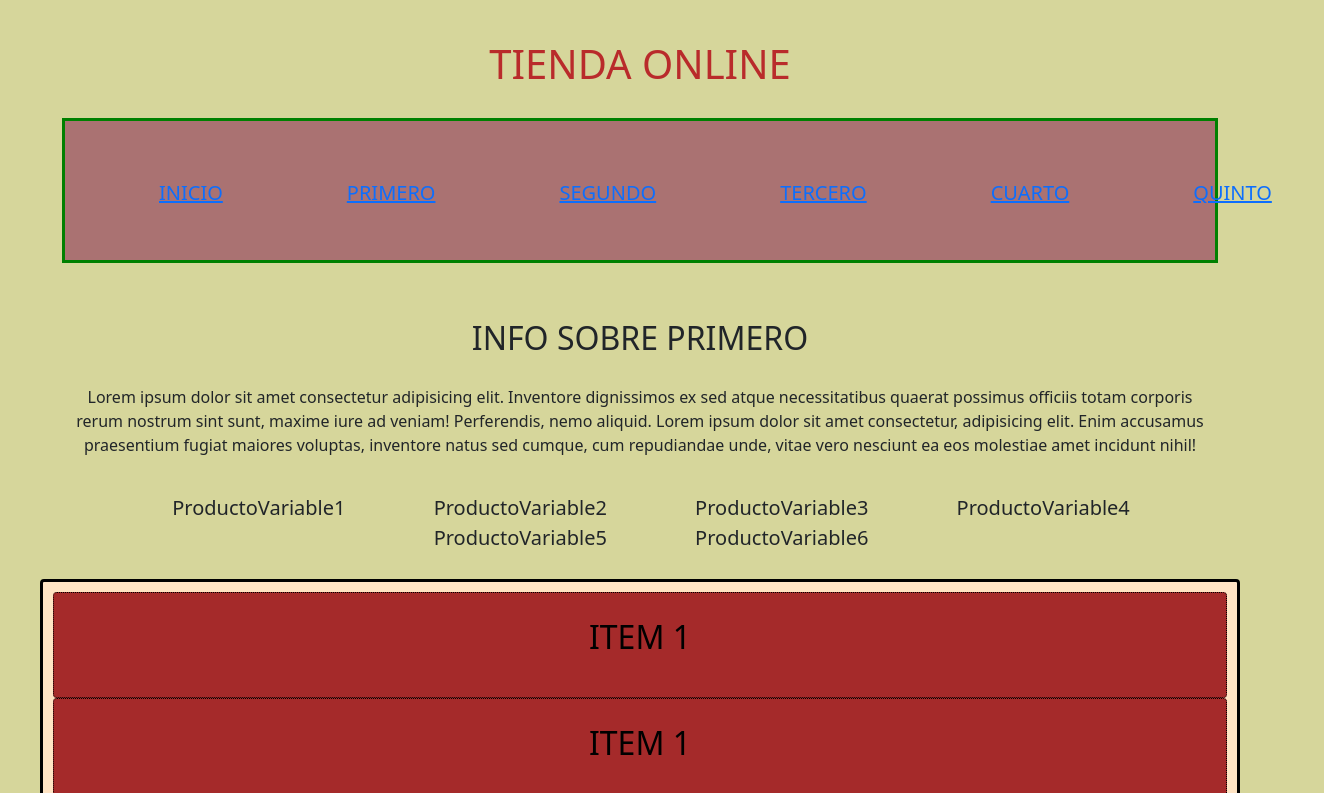
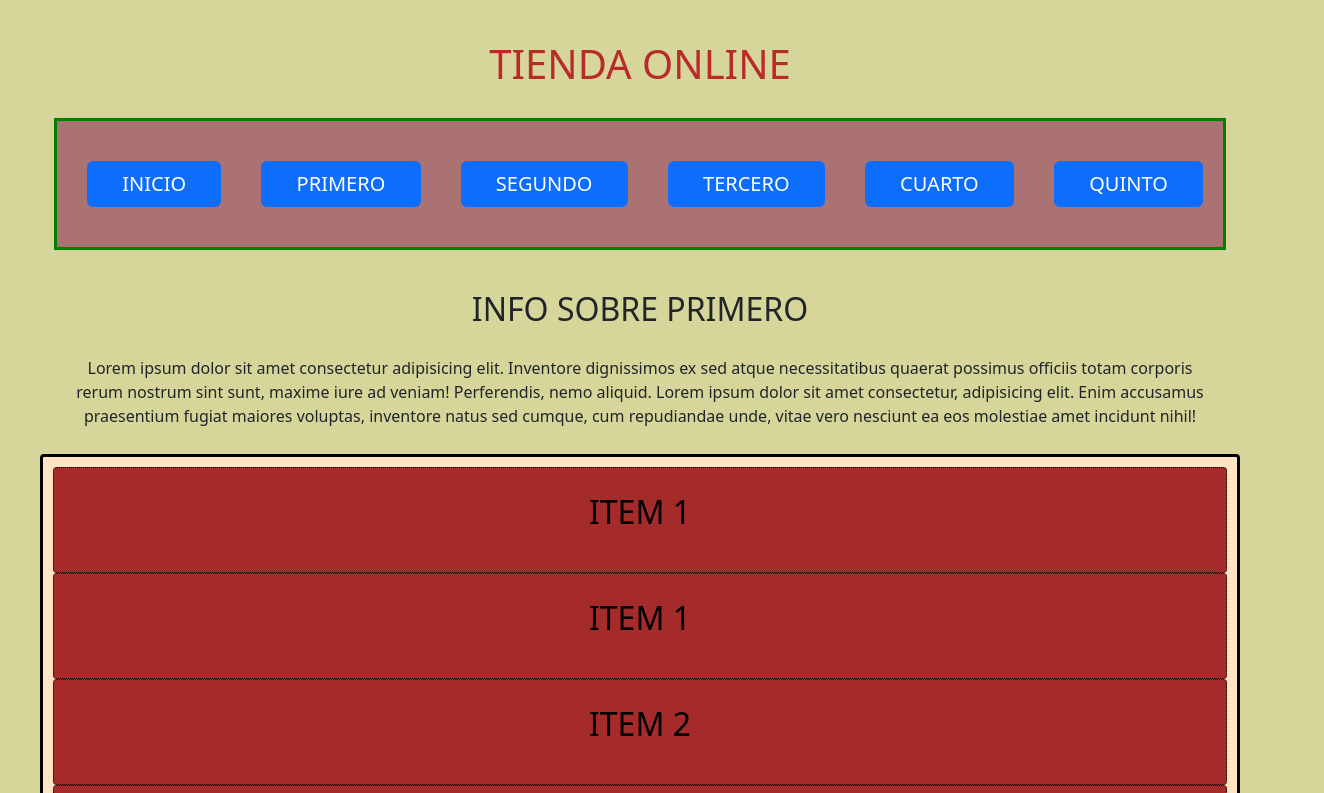
Before and after one commit to ivanemanuelenria/ProyectoIvan, a plain HTML site: page pages/primero.html in a window 1280 px wide. Shown: the top 793 px of the page, 1324 px wide, since content can reach past the window. Drawn offline with nearby package versions, Linux system fonts and the light colour scheme.

Commit message:
ultimocambioBoost

```diff
--- a/pages/css/estilo.css
+++ b/pages/css/estilo.css
@@ -20,17 +20,17 @@ h1 {
 .botones {
     background-color: rgb(170, 114, 114);
     border: 3px green solid;
-    padding-top: 15px;
-    padding-bottom: 10px;
+    /* padding-top: 15px;
+    padding-bottom: 10px; */
     display: flex;
     align-content: center;
 }
 li {
     display: inline;
-    padding: 2rem ;
+    /* padding: 2rem ; */
     font-size: 20px;
-    align-items: center;
-    width: 100%;
+    /* align-items: center; */
+    /* width: 100%; */
 }
 .botonesPie {
     display: inline-block;
@@ -53,7 +53,7 @@ li {
     border: 3px black solid;
     border-radius: 4px;
     /* margin: auto; */
-    /* display: flex; */
+    display: flex;
     flex-flow: row wrap;}
 .HijoFlex {
         background-color: brown;
--- a/pages/primero.html
+++ b/pages/primero.html
@@ -14,14 +14,14 @@
 </head>
 <body class="bodyInicio container-fluid">
     <h1>TIENDA ONLINE</h1>
-    <nav>
-        <ul class="botones">
-            <li><a href="../index.html" target="_blank">INICIO</a></li>
-            <li><a href="primero.html">PRIMERO</a></li>
-            <li><a href="segundo.html">SEGUNDO</a></li>
-            <li><a href="tercero.html">TERCERO</a></li>
-            <li><a href="cuarto.html">CUARTO</a></li>
-            <li><a href="quinto.html">QUINTO</a></li>
+    <nav class="container-fluid">
+        <ul class="botones nav nav-pills nav-fill">
+            <li class="nav-item"><a class="nav-link active" href="../index.html" target="_blank">INICIO</a></li>
+            <li class="nav-item"><a class="nav-link active" href="primero.html">PRIMERO</a></li>
+            <li class="nav-item"><a class="nav-link active" href="segundo.html">SEGUNDO</a></li>
+            <li class="nav-item"><a class="nav-link active" href="tercero.html">TERCERO</a></li>
+            <li class="nav-item"><a class="nav-link active" href="cuarto.html">CUARTO</a></li>
+            <li class="nav-item"><a class="nav-link active" href="quinto.html">QUINTO</a></li>
 
         </ul>
     </nav>
@@ -31,14 +31,7 @@
             Lorem ipsum dolor sit amet consectetur adipisicing elit. Inventore dignissimos ex sed atque necessitatibus quaerat possimus officiis totam corporis rerum nostrum sint sunt, maxime iure ad veniam! Perferendis, nemo aliquid.
             Lorem ipsum dolor sit amet consectetur, adipisicing elit. Enim accusamus praesentium fugiat maiores voluptas, inventore natus sed cumque, cum repudiandae unde, vitae vero nesciunt ea eos molestiae amet incidunt nihil!
         </p>
-        <ol>
-            <li>ProductoVariable1</li>
-            <li>ProductoVariable2</li>
-            <li>ProductoVariable3</li>
-            <li>ProductoVariable4</li>
-            <li>ProductoVariable5</li>
-            <li>ProductoVariable6</li>
-        </ol>
+
 <!-- Voy agregar imagenes los padres flex -->
         <div class="padreFlex row text-center">
             <div class="HijoFlex Primero col-xl-3 col-md-2 col-sm-12">
```
Also changed, not shown: index.html (+2 -2 lines), pages/cuarto.html (+9 -9 lines), pages/quinto.html (+8 -8 lines), pages/segundo.html (+9 -14 lines), pages/tercero.html (+9 -11 lines).
